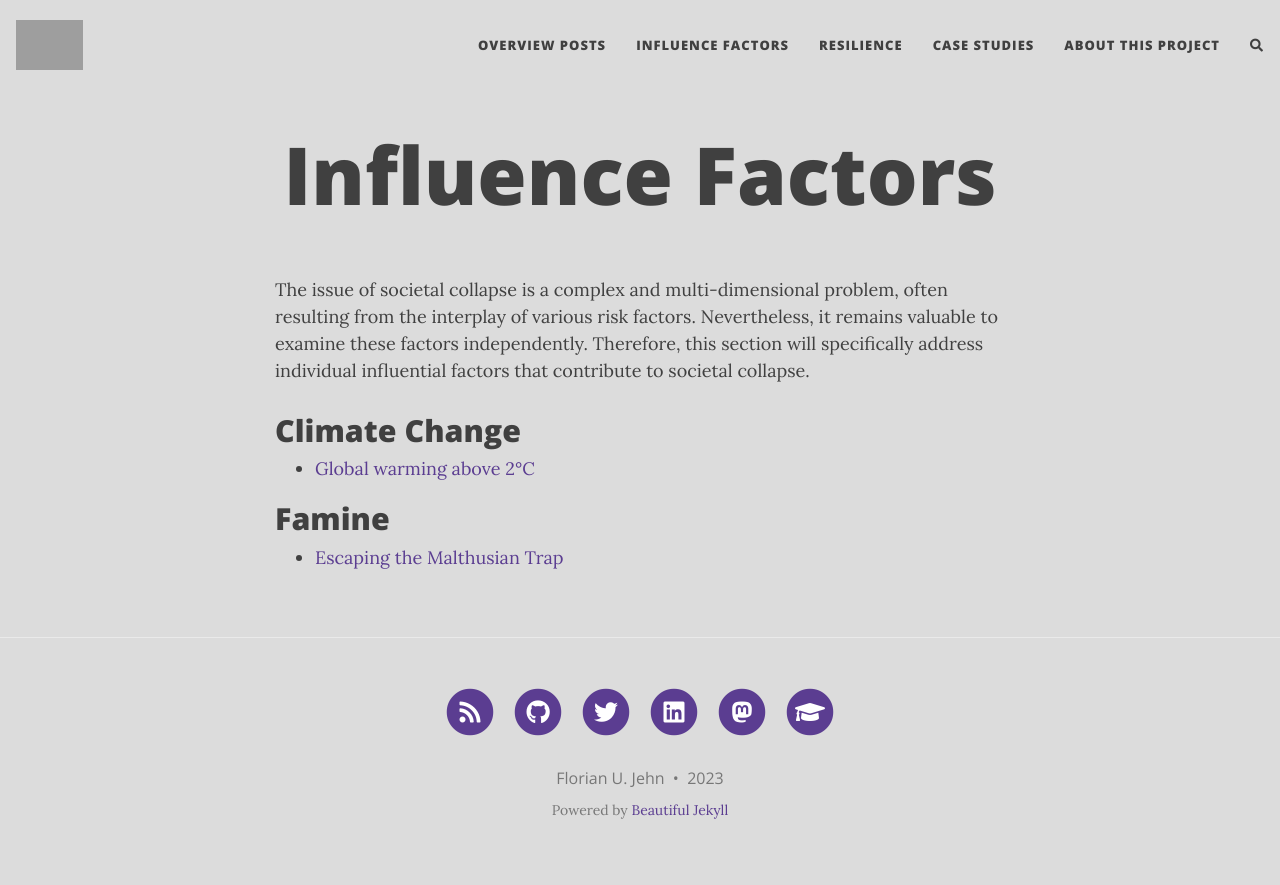
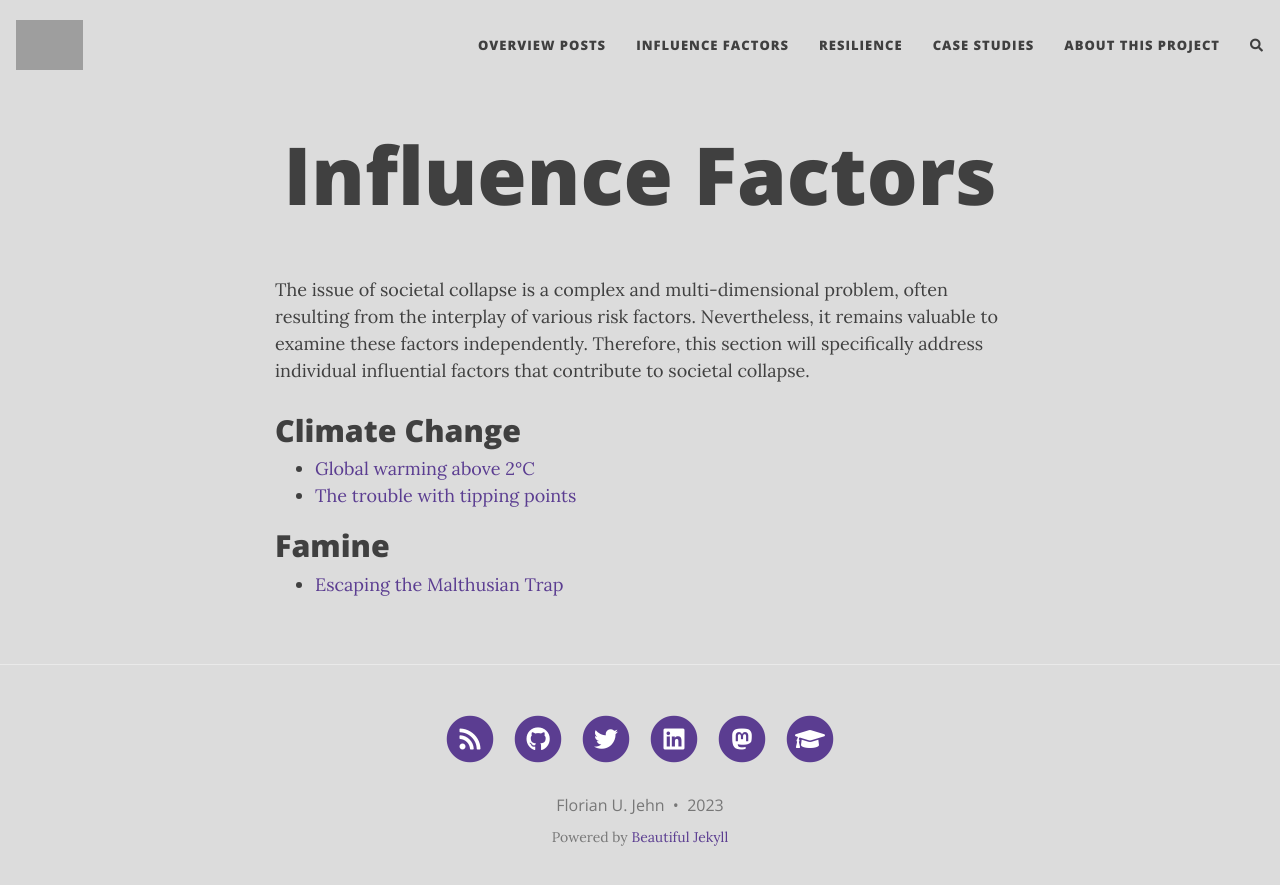
Before and after one commit to florianjehn/Societal_Collapse, a Jekyll site: the page built from factors.md, in a window 1280 px wide. Shown: the top 885 px of the page. Built offline with Jekyll 4.4.1, drawn with Linux system fonts in a browser that asks for light colours; nearby versions of some CDN libraries; comment, search, counter and statistics services are not loaded; grey boxes are pictures that could not be loaded.

Commit message:
Adding links and structure

```diff
--- a/factors.md
+++ b/factors.md
@@ -6,6 +6,7 @@ The issue of societal collapse is a complex and multi-dimensional problem, often
 
 # Climate Change
 * [Global warming above 2°C](https://florianjehn.github.io/Societal_Collapse/2022-06-29-climate_2_degrees/)
+* [The trouble with tipping points](https://florianjehn.github.io/Societal_Collapse/2023-06-19-tipping_points/)
 
 # Famine
 * [Escaping the Malthusian Trap](https://florianjehn.github.io/Societal_Collapse/2023-01-13-famine/)
```
Also changed, not shown: aboutme.md (+2 -0 lines).
